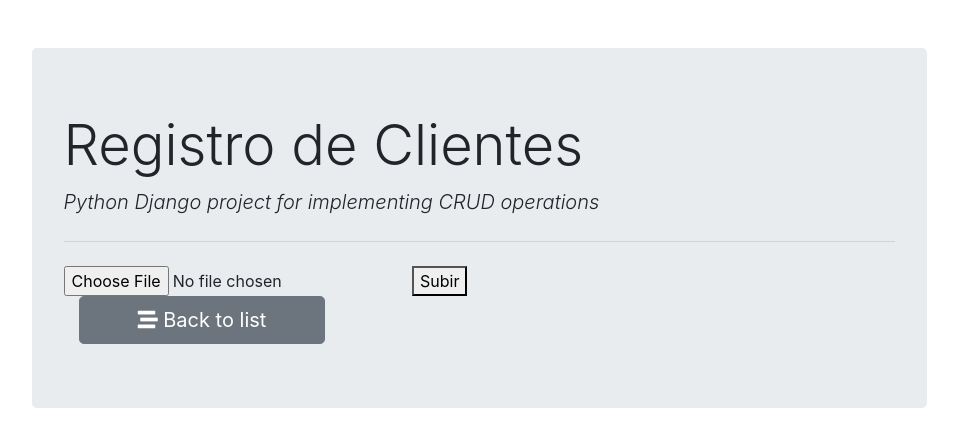
After one commit to Jose-arley/PruebasCRUD, a Django app: a page that uses CRUDprueba/prueba/templates/importar.html in a window 1280 px wide. The commit adds this page. Shown: the top 447 px of the page, without its empty margins (161-1119 px from the left). Run offline with Django 3.2, Linux system fonts and the light colour scheme; some libraries are stand-ins or nearby versions.

Commit message:
inclusión de modulo import_export y creación de carga de data masiva

```diff
--- a/CRUDprueba/prueba/templates/clientes_form.html
+++ b/CRUDprueba/prueba/templates/clientes_form.html
@@ -25,6 +25,11 @@
                 <i class="fas fa-stream"></i> Back to list
             </a>
         </div>
+        <div class="col-md-4">
+            <a href="{% url 'clientes_load' %}" class="btn btn-secondary btn-block btn-lg">
+                <i class="fas fa-stream"></i> masive load
+            </a>
+        </div>
     </div>
 
 </form>
--- /dev/null
+++ b/CRUDprueba/prueba/templates/importar.html
@@ -0,0 +1,13 @@
+{% extends 'base.html' %}
+{% block content  %}
+ <form method="post" enctype="multipart/form-data">
+{% csrf_token %}
+  <input type="file" name="xlsfile">
+  <button type="submit">Subir</button>
+ </form>
+ <div class="col-md-4">
+    <a href="{% url 'clientes_list' %}" class="btn btn-secondary btn-block btn-lg">
+        <i class="fas fa-stream"></i> Back to list
+    </a>
+</div>
+{% endblock %}
--- a/CRUDprueba/prueba/urls.py
+++ b/CRUDprueba/prueba/urls.py
@@ -5,5 +5,6 @@ urlpatterns = [
     path('', views.clientes_form,name='clientes_insert'), # get and post req. for insert operation
     path('<int:id>/', views.clientes_form,name='clientes_update'), # get and post req. for update operation
     path('delete/<int:id>/',views.clientes_delete,name='clientes_delete'),
-    path('list/',views.clientes_list,name='clientes_list') # get req. to retrieve and display all records
+    path('list/',views.clientes_list,name='clientes_list'), # get req. to retrieve and display all records
+    path('load/',views.importar,name='clientes_load') # get req. to retrieve and display all records
 ]
--- a/CRUDprueba/prueba/views.py
+++ b/CRUDprueba/prueba/views.py
@@ -1,4 +1,4 @@
-from CRUDprueba.CRUDprueba.settings import IMPORT_EXPORT_USE_TRANSACTIONS
+
 from django.db.models.query_utils import FilteredRelation
 from django.shortcuts import render, redirect
 from django_filters.filters import DateFromToRangeFilter
@@ -6,16 +6,8 @@ from .models import Clientes
 from .forms import ClientesForm
 from .filters import OrderFilter
 from django.forms import inlineformset_factory
-
-
-from django.http import HttpResponse
-
-from import_export import resources
-
-class ClientesResource(resources.ModelResource):
-    class Meta:
-        model = Clientes
-
+from .resources import ClientesResource
+from tablib import Dataset
 
 
 
@@ -50,3 +42,19 @@ def clientes_delete(request,id):
     cliente = Clientes.objects.get(pk=id)
     cliente.delete()
     return redirect('/clientes/list')
+
+def importar(request):
+   #template = loader.get_template('export/importar.html')
+   if request.method == 'POST':
+     cliente_resource = ClientesResource()
+     dataset = Dataset()
+     #print(dataset)
+     nuevas_cliente = request.FILES['xlsfile']
+     #print(nuevas_personas)
+     imported_data = dataset.load(nuevas_cliente.read())
+     #print(dataset)
+     result = cliente_resource.import_data(dataset, dry_run=True) # Test the data import
+     #print(result.has_errors())
+     if not result.has_errors():
+       cliente_resource.import_data(dataset, dry_run=False) # Actually import now
+   return render(request, 'importar.html')
```
Also changed, not shown: CRUDprueba/prueba/resources.py (added, +8 -0 lines), requirements.txt (+14 -12 lines), README.md (added).
